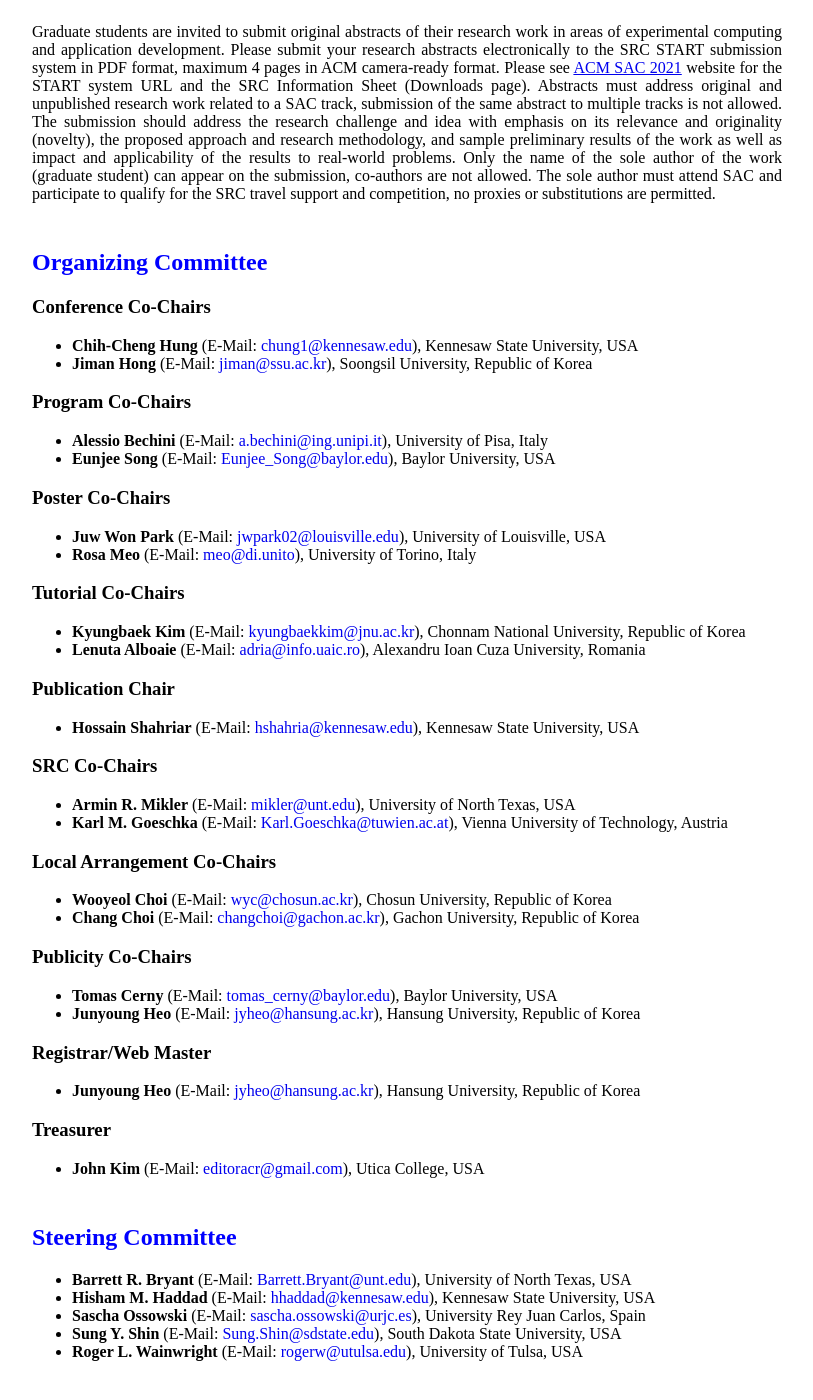
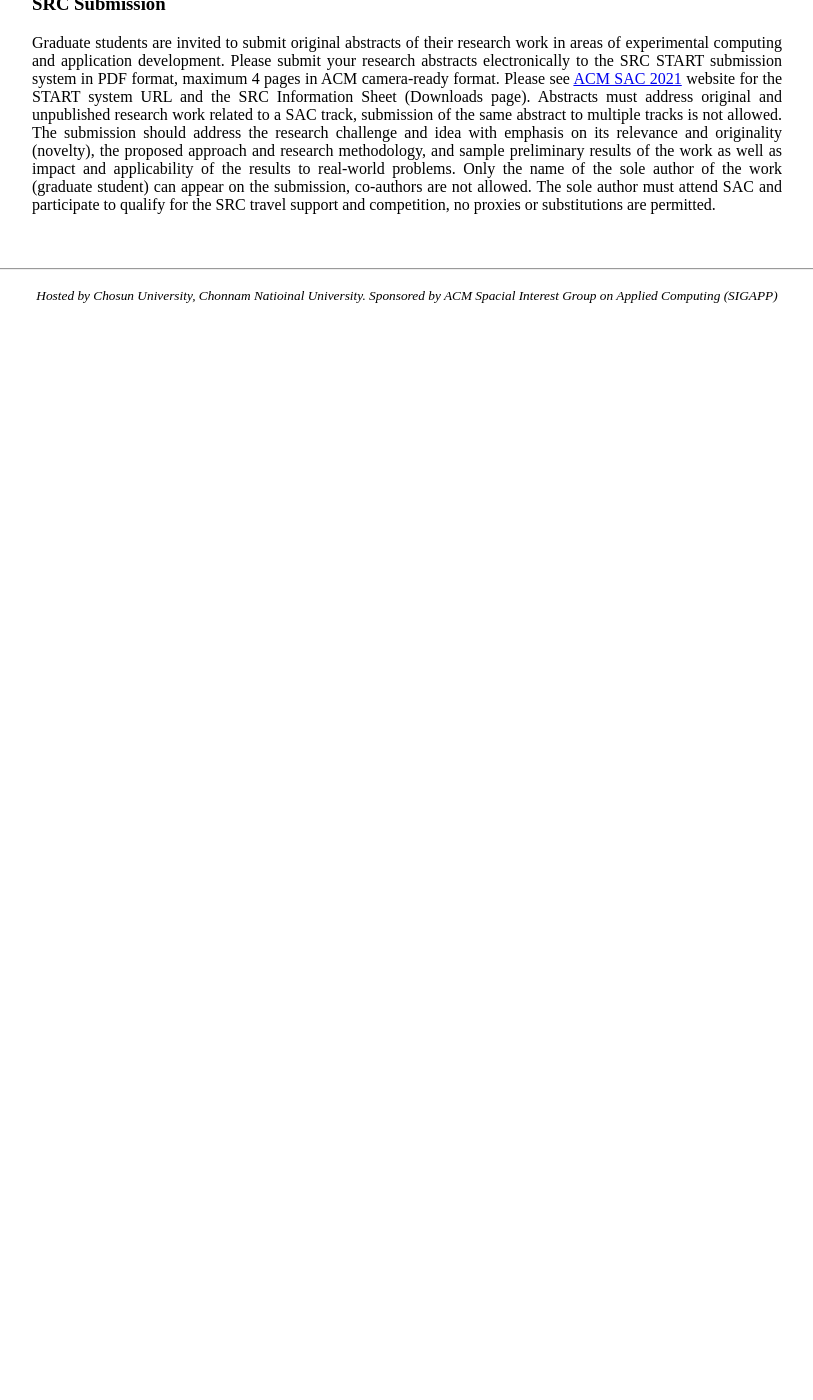
Before and after one commit to sac-dash/2021, a Jekyll site: the page built from index.html, in a window 1280 px wide and 1400 px high, scrolled down 1441 px. Shown: the whole window, without its empty margins (233-1046 px from the left). Built offline with Jekyll 4.4.1, drawn with Linux system fonts in a browser that asks for light colours; the list of posts is cut into pages by our own code; after the commit the page ends 1761 px from its top, so only the background shows below that; some of the changed text lies outside the part shown.

Commit message:
Update index.html

```diff
--- a/index.html
+++ b/index.html
@@ -12,8 +12,8 @@
                   <p style="text-align: justify">The DASH track provides engineers and scientists from both industry and academia a platform to present their ongoing work, related research outcomes and experiences, and discuss the best and most efficient techniques for data-driven analysis for software and hardware co-dependability. This track also provides an excellent opportunity for the academic community to become more aware of the software and hardware co-dependability critical issues to the current industry.</p>
             </div>
 
-            <div style="padding-top: 10px">
-                  <h2 style="color:#0000FF">Important Dates</h2>
+            <div>
+                  <h3>Important Dates</h3>
                   <table>
                         <tbody>
                               <tr>
@@ -21,7 +21,7 @@
                                           <li>Paper Submission: </li>
                                     </td>
                                     <td>
-                                          <b style="color:#FF0000">June 12, 2020 (Hard Deadline)</b>
+                                          <b style="color:#FF0000">September 15, 2020</b>
                                     </td>
                               </tr>
                               <tr>
@@ -29,15 +29,31 @@
                                           <li>Acceptance Notification: </li>
                                     </td>
                                     <td>
-                                          <b>June 22, 2020</b>
+                                          <b>November 10, 2020</b>
                                     </td>
                               </tr>
                               <tr>
                                     <td>
-                                          <li>Submission of track CFPs to the Program Chairs: </li>
+                                          <li>Camera-Ready Copy: </li>
                                     </td>
                                     <td>
-                                          <b>June 29, 2020</b>
+                                          <b>November 25, 2020</b>
+                                    </td>
+                              </tr>
+                              <tr>
+                                    <td>
+                                          <li>Registration Due Date: </li>
+                                    </td>
+                                    <td>
+                                          <b>December 9, 2020</b>
+                                    </td>
+                              </tr>
+                              <tr>
+                                    <td>
+                                          <li>Conference Date: </li>
+                                    </td>
+                                    <td>
+                                          <b>March 22-26, 2021</b>
                                     </td>
                               </tr>
                         </tbody>
@@ -61,76 +77,5 @@
 		  <h3>SRC Submission</h3>
 			<p style="text-align: justify">Graduate students are invited to submit original abstracts of their research work in areas of experimental computing and application development. Please submit your research abstracts electronically to the SRC START submission system in PDF format, maximum 4 pages in ACM camera-ready format. Please see <a href='https://www.sigapp.org/sac/sac2021/index.html'>ACM SAC 2021</a> website for the START system URL and the SRC Information Sheet (Downloads page). Abstracts must address original and unpublished research work related to a SAC track, submission of the same abstract to multiple tracks is not allowed. The submission should address the research challenge and idea with emphasis on its relevance and originality (novelty), the proposed approach and research methodology, and sample preliminary results of the work as well as impact and applicability of the results to real-world problems. Only the name of the sole author of the work (graduate student) can appear on the submission, co-authors are not allowed. The sole author must attend SAC and participate to qualify for the SRC travel support and competition, no proxies or substitutions are permitted.</p>
             </div>
-
-            <div style="padding-top: 10px">
-		<h2 style="color:#0000FF">Organizing Committee</h2>
-			<h3>Conference Co-Chairs</h3>
-			<ul>
-				<li><b>Chih-Cheng Hung</b> (E-Mail: <a style="text-decoration:none" href="mailto:chung1@kennesaw.edu">chung1@kennesaw.edu</a>), Kennesaw State University, USA</li>
-				<li><b>Jiman Hong</b> (E-Mail: <a style="text-decoration:none" href="mailto:jiman@ssu.ac.kr">jiman@ssu.ac.kr</a>), Soongsil University, Republic of Korea</li>
-			</ul>
-
-			<h3>Program Co-Chairs</h3>
-			<ul>
-				<li><b>Alessio Bechini</b> (E-Mail: <a style="text-decoration:none" href="mailto:a.bechini@ing.unipi.it">a.bechini@ing.unipi.it</a>), University of Pisa, Italy</li>
-				<li><b>Eunjee Song</b> (E-Mail: <a style="text-decoration:none" href="mailto:Eunjee_Song@baylor.edu">Eunjee_Song@baylor.edu</a>), Baylor University, USA</li>
-			</ul>
-
-			<h3>Poster Co-Chairs</h3>
-			<ul>
-				<li><b>Juw Won Park</b> (E-Mail: <a style="text-decoration:none" href="mailto:jwpark02@louisville.edu">jwpark02@louisville.edu</a>), University of Louisville, USA</li>
-				<li><b>Rosa Meo</b> (E-Mail: <a style="text-decoration:none" href="mailto:meo@di.unito">meo@di.unito</a>), University of Torino, Italy</li>
-			</ul>
-
-			<h3>Tutorial Co-Chairs</h3>
-			<ul>
-				<li><b>Kyungbaek Kim</b> (E-Mail: <a style="text-decoration:none" href="mailto:kyungbaekkim@jnu.ac.kr">kyungbaekkim@jnu.ac.kr</a>), Chonnam National University, Republic of Korea</li>
-				<li><b>Lenuta Alboaie</b> (E-Mail: <a style="text-decoration:none" href="mailto:adria@info.uaic.ro">adria@info.uaic.ro</a>), Alexandru Ioan Cuza University, Romania</li>
-			</ul>
-
-			<h3>Publication Chair</h3>
-			<ul>
-				<li><b>Hossain Shahriar</b> (E-Mail: <a style="text-decoration:none" href="mailto:hshahria@kennesaw.edu">hshahria@kennesaw.edu</a>), Kennesaw State University, USA</li>
-			</ul>
-
-			<h3>SRC Co-Chairs</h3>
-			<ul>
-				<li><b>Armin R. Mikler</b> (E-Mail: <a style="text-decoration:none" href="mailto:mikler@unt.edu">mikler@unt.edu</a>), University of North Texas, USA</li>
-				<li><b>Karl M. Goeschka</b> (E-Mail: <a style="text-decoration:none" href="mailto:Karl.Goeschka@tuwien.ac.at">Karl.Goeschka@tuwien.ac.at</a>), Vienna University of Technology, Austria</li>
-			</ul>
-
-			<h3>Local Arrangement Co-Chairs</h3>
-			<ul>
-				<li><b>Wooyeol Choi</b> (E-Mail: <a style="text-decoration:none" href="mailto:wyc@chosun.ac.kr">wyc@chosun.ac.kr</a>), Chosun University, Republic of Korea</li>
-				<li><b>Chang Choi</b> (E-Mail: <a style="text-decoration:none" href="mailto:changchoi@gachon.ac.kr">changchoi@gachon.ac.kr</a>), Gachon University, Republic of Korea</li>
-			</ul>
-
-			<h3>Publicity Co-Chairs</h3>
-			<ul>
-				<li><b>Tomas Cerny</b> (E-Mail: <a style="text-decoration:none" href="mailto:tomas_cerny@baylor.edu">tomas_cerny@baylor.edu</a>), Baylor University, USA</li>
-				<li><b>Junyoung Heo</b> (E-Mail: <a style="text-decoration:none" href="mailto:jyheo@hansung.ac.kr">jyheo@hansung.ac.kr</a>), Hansung University, Republic of Korea</li>
-			</ul>
-
-			<h3>Registrar/Web Master</h3>
-			<ul>
-				<li><b>Junyoung Heo</b> (E-Mail: <a style="text-decoration:none" href="mailto:jyheo@hansung.ac.kr">jyheo@hansung.ac.kr</a>), Hansung University, Republic of Korea</li>
-			</ul>
-
-			<h3>Treasurer</h3>
-			<ul>
-				<li><b>John Kim</b> (E-Mail: <a style="text-decoration:none" href="mailto:editoracr@gmail.com">editoracr@gmail.com</a>), Utica College, USA</li>
-			</ul>
-		</div>
-
-		<div style="padding-top: 10px">
-			<h2 style="color:#0000FF">Steering Committee</h2>
-			<ul>
-				<li><b>Barrett R. Bryant</b> (E-Mail: <a style="text-decoration:none" href="mailto:Barrett.Bryant@unt.edu">Barrett.Bryant@unt.edu</a>), University of North Texas, USA</li>
-				<li><b>Hisham M. Haddad</b> (E-Mail: <a style="text-decoration:none" href="mailto:hhaddad@kennesaw.edu">hhaddad@kennesaw.edu</a>), Kennesaw State University, USA</li>
-				<li><b>Sascha Ossowski</b> (E-Mail: <a style="text-decoration:none" href="mailto:sascha.ossowski@urjc.es">sascha.ossowski@urjc.es</a>), University Rey Juan Carlos, Spain</li>
-				<li><b>Sung Y. Shin</b> (E-Mail: <a style="text-decoration:none" href="mailto:Sung.Shin@sdstate.edu">Sung.Shin@sdstate.edu</a>), South Dakota State University, USA</li>
-				<li><b>Roger L. Wainwright</b> (E-Mail: <a style="text-decoration:none" href="mailto:rogerw@utulsa.edu">rogerw@utulsa.edu</a>), University of Tulsa, USA</li>
-			</ul>
-		</div>
       </div>
 </div>
```
